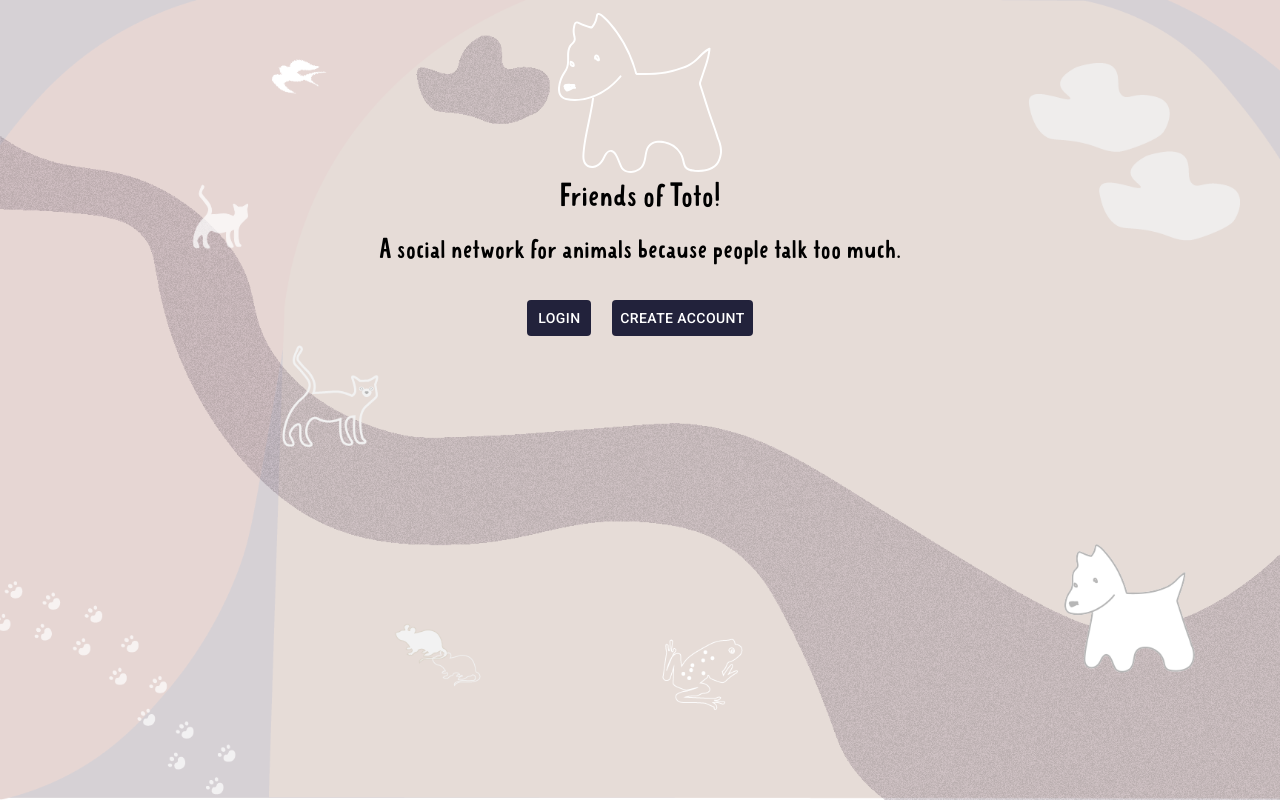
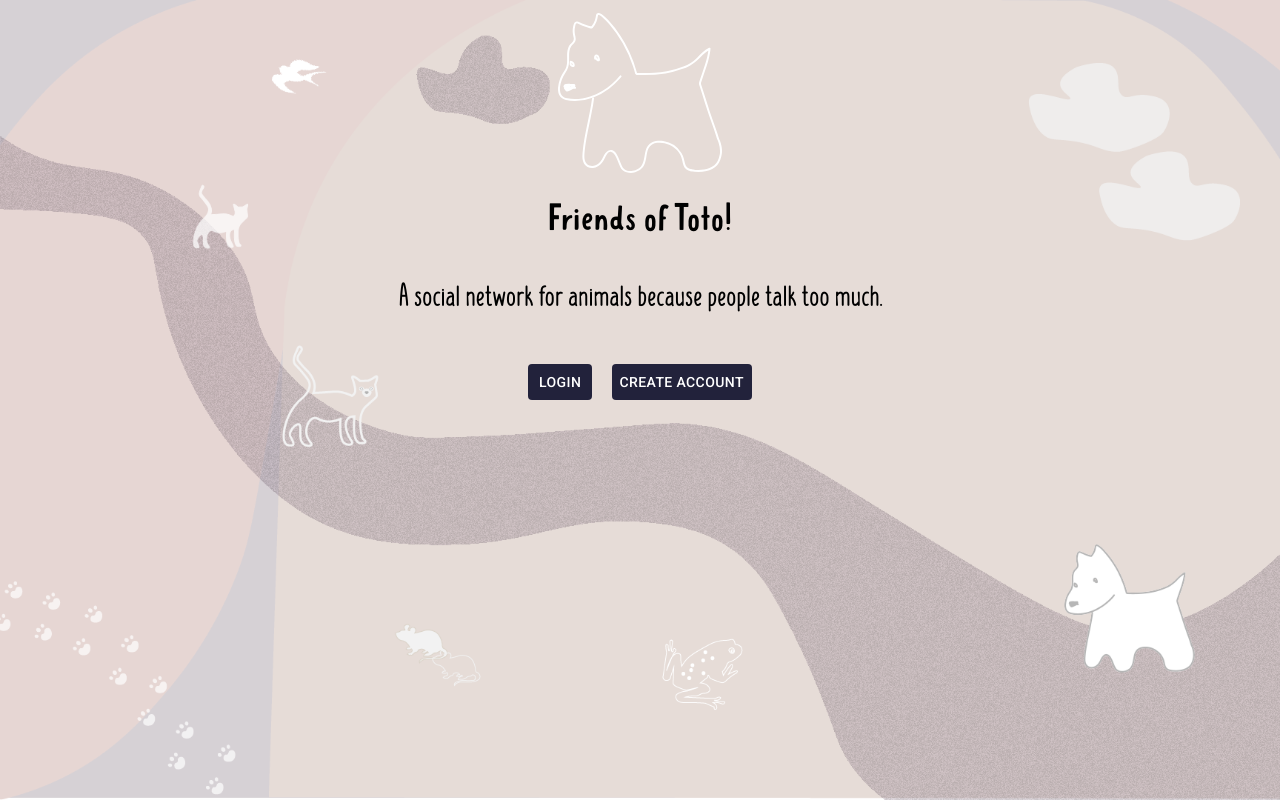
Before and after one commit to ShyFidelity/friends-of-toto, a React (Create React App) app in the folder client/: page / in a window 1280 px wide. Built offline with nearby package versions, Linux system fonts and the light colour scheme; no server answers; a web font is replaced by a local one.

Commit message:
fixed form formatting

```diff
--- a/client/src/pages/Landing.js
+++ b/client/src/pages/Landing.js
@@ -21,10 +21,10 @@ export default function Landing() {
     <div className={classes.root}>
       <header className="App-header">
         <img src={toto} className="App-logo" alt="toto dog logo" />
-        <h3>Friends of Toto!</h3>
-        <p>
+        <h1>Friends of Toto!</h1>
+        <h4>
           A social network for animals because people talk too much.
-        </p>
+        </h4>
           <Button className="landingButton"><Link to="/login" style={{ textDecoration: 'none', color: 'white' }}>Login</Link></Button>
           <Button className="landingButton"><Link to='/signup' style={{ textDecoration: 'none', color: 'white' }}>Create Account</Link></Button>
 
--- a/client/src/pages/Signup.js
+++ b/client/src/pages/Signup.js
@@ -152,7 +152,7 @@ const Signup = () => {
                   <textarea
                     form="newProfile"
                     className="form-input"
-                    placeholder="Your Bio"
+                    placeholder="Tell us more about you!"
                     name="bio"
                     value={formState.bio}
                     rows='3'
--- a/client/src/styles/Form.css
+++ b/client/src/styles/Form.css
@@ -38,10 +38,17 @@ form {
 }
 
 .form-input {
+  font-family: Arial, Helvetica, sans-serif;
   color: var(--space-cadet) !important;
   padding: 2%;
   border-bottom: var(--independence) 1px solid;
+  border-radius: 8px;
+  margin: 4px;
 
+}
+
+textarea {
+  border: transparent 1px solid;
 }
 
 input {
--- a/client/src/styles/Landing.css
+++ b/client/src/styles/Landing.css
@@ -11,3 +11,12 @@
       background-color: var(--space-cadet) !important;
       margin: 2% !important;
   }
+
+h1 {
+  font-family: 'little-dinosaur';
+}
+
+h4 {
+  font-size: 32px;
+  font-family: 'little-dinosaur-lite';
+}
--- a/client/src/styles/Profile.css
+++ b/client/src/styles/Profile.css
@@ -27,3 +27,7 @@ a:visited {
 
     text-decoration: none;
   }
+ .MuiInputBase-root{
+      margin: 4px;
+     min-width: 200px;
+  }
```
